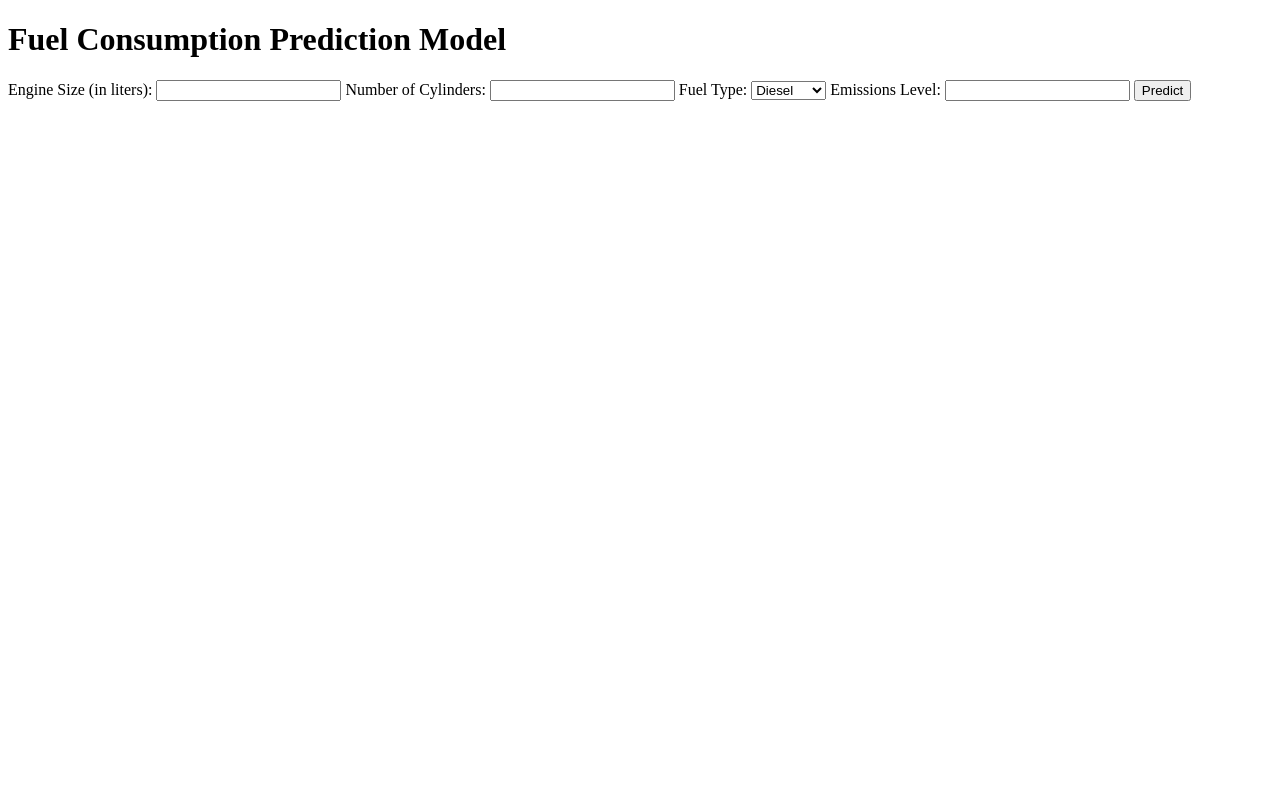
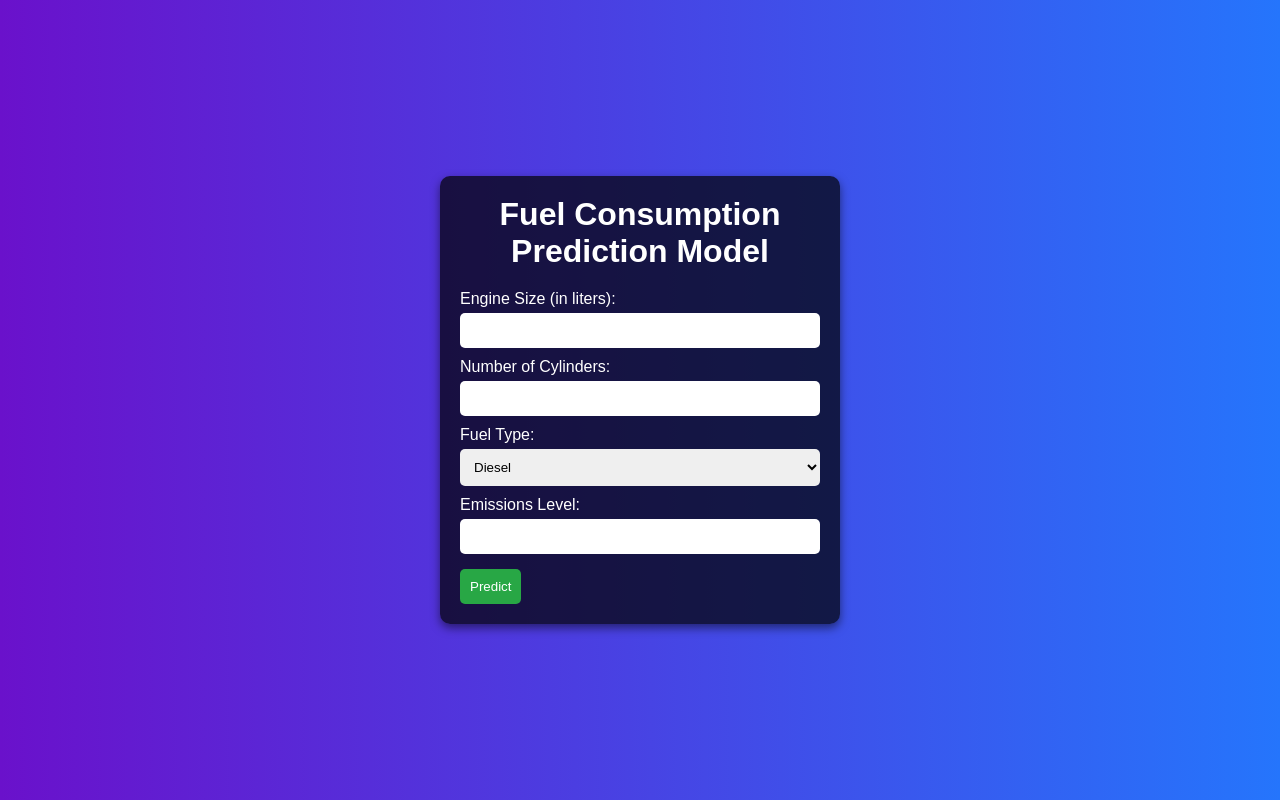
Before and after one commit to kharulkamaaksha/fuel_consumption_predictor, a plain HTML site: page index.html in a window 1280 px wide. Drawn offline with Linux system fonts and the light colour scheme.

Commit message:
styles.css

```diff
--- a/styles.css
+++ b/styles.css
@@ -1,35 +1,64 @@
-<!DOCTYPE html>
-<html lang="en">
-<head>
-    <meta charset="UTF-8">
-    <meta name="viewport" content="width=device-width, initial-scale=1.0">
-    <title>Fuel Consumption Prediction</title>
-    <link rel="stylesheet" href="style.css">
-</head>
-<body>
-    <h1>Fuel Consumption Prediction Model</h1>
-    <form id="fuelForm">
-        <label for="engine_size">Engine Size (in liters):</label>
-        <input type="number" id="engine_size" name="engine_size" required><br>
+* {
+    box-sizing: border-box;
+    margin: 0;
+    padding: 0;
+}
 
-        <label for="cylinders">Number of Cylinders:</label>
-        <input type="number" id="cylinders" name="cylinders" required><br>
+body {
+    font-family: 'Arial', sans-serif;
+    background: linear-gradient(to right, #6a11cb, #2575fc);
+    color: #fff;
+    display: flex;
+    justify-content: center;
+    align-items: center;
+    height: 100vh;
+}
 
-        <label for="fuel_type">Fuel Type (diesel/gasoline):</label>
-        <input type="text" id="fuel_type" name="fuel_type" required><br>
+.container {
+    background: rgba(0, 0, 0, 0.7);
+    padding: 20px;
+    border-radius: 10px;
+    width: 400px;
+    box-shadow: 0 4px 10px rgba(0, 0, 0, 0.5);
+}
 
-        <label for="emissions">Emissions Level:</label>
-        <input type="number" id="emissions" name="emissions" required><br>
+h1 {
+    text-align: center;
+    margin-bottom: 20px;
+}
 
-        <input type="submit" value="Predict">
-    </form>
+label {
+    margin-top: 10px;
+    display: block;
+}
 
-    <div id="result" style="display:none;">
-        <h2>Fuel Consumption Prediction Result</h2>
-        <p id="predicted_efficiency"></p>
-        <a href="#" id="backToPrediction">Back to Prediction</a>
-    </div>
+input[type="number"], select {
+    width: 100%;
+    padding: 10px;
+    margin-top: 5px;
+    border: none;
+    border-radius: 5px;
+}
 
-    <script src="script.js"></script>
-</body>
-</html>
+.submit-button {
+    background: #28a745;
+    color: #fff;
+    border: none;
+    padding: 10px;
+    border-radius: 5px;
+    cursor: pointer;
+    margin-top: 15px;
+}
+
+.submit-button:hover {
+    background: #218838;
+}
+
+.result {
+    margin-top: 20px;
+    text-align: center;
+}
+
+.hidden {
+    display: none;
+}
```
